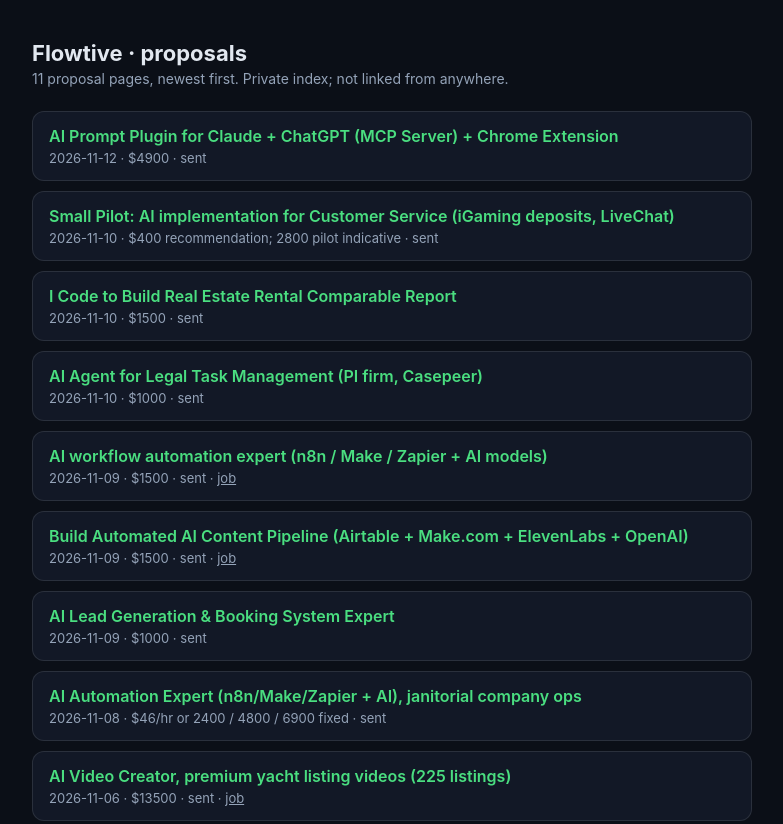
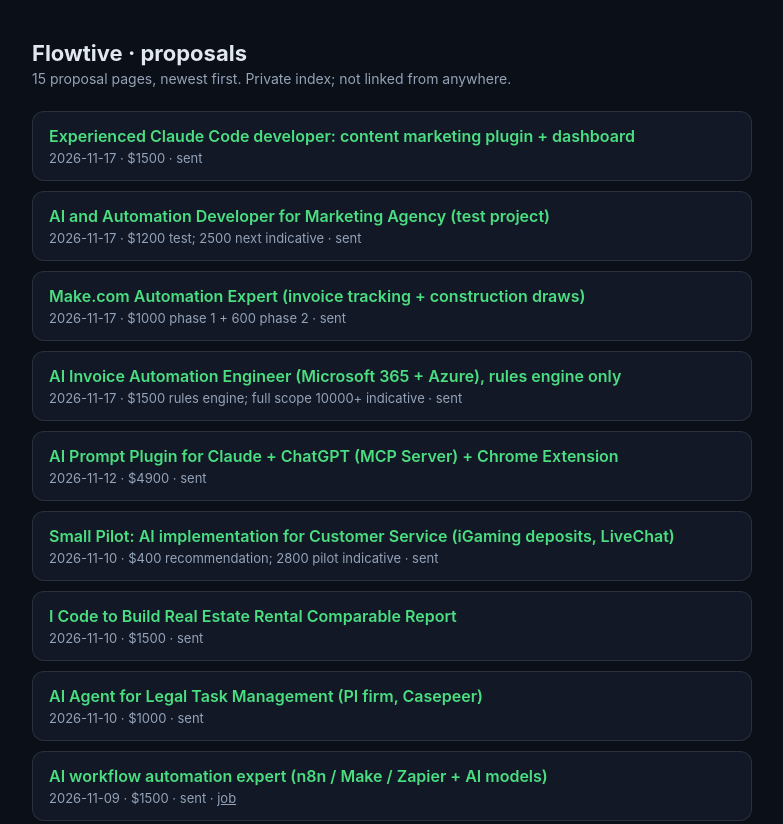
Before and after one commit to kristof-flowtive/proposals, a plain HTML site: page index.html in a window 1280 px wide. Shown: the top 824 px of the page, without its empty margins (248-1031 px from the left). Drawn offline with Linux system fonts and the light colour scheme.

Commit message:
Rebuild proposals index

```diff
--- a/index.html
+++ b/index.html
@@ -7,8 +7,12 @@ body{margin:0;background:#0B0F17;color:#e2e8f0;font-family:Inter,-apple-system,s
 ul{list-style:none;padding:0;margin:0} .row{background:#121826;border:1px solid rgba(255,255,255,.1);border-radius:12px;padding:14px 16px;margin-bottom:10px}
 .t{color:#4ADE80;text-decoration:none;font-weight:600} .t:hover{text-decoration:underline} .m{color:#94a3b8;font-size:13px;margin-top:4px} .m a{color:#94a3b8}
 </style></head><body><div class="wrap">
-<h1>Flowtive · proposals</h1><p>11 proposal pages, newest first. Private index; not linked from anywhere.</p>
+<h1>Flowtive · proposals</h1><p>15 proposal pages, newest first. Private index; not linked from anywhere.</p>
 <ul>
+<li class="row"><div><a class="t" href="https://kristof-flowtive.github.io/proposals/claude-content-plugin/">Experienced Claude Code developer: content marketing plugin + dashboard</a><div class="m">2026-11-17 · $1500 · sent</div></div></li>
+<li class="row"><div><a class="t" href="https://kristof-flowtive.github.io/proposals/agency-automation-test/">AI and Automation Developer for Marketing Agency (test project)</a><div class="m">2026-11-17 · $1200 test; 2500 next indicative · sent</div></div></li>
+<li class="row"><div><a class="t" href="https://kristof-flowtive.github.io/proposals/construction-invoice-draws/">Make.com Automation Expert (invoice tracking + construction draws)</a><div class="m">2026-11-17 · $1000 phase 1 + 600 phase 2 · sent</div></div></li>
+<li class="row"><div><a class="t" href="https://kristof-flowtive.github.io/proposals/m365-invoice-rules-engine/">AI Invoice Automation Engineer (Microsoft 365 + Azure), rules engine only</a><div class="m">2026-11-17 · $1500 rules engine; full scope 10000+ indicative · sent</div></div></li>
 <li class="row"><div><a class="t" href="https://kristof-flowtive.github.io/proposals/prompt-plugin-mcp/">AI Prompt Plugin for Claude + ChatGPT (MCP Server) + Chrome Extension</a><div class="m">2026-11-12 · $4900 · sent</div></div></li>
 <li class="row"><div><a class="t" href="https://kristof-flowtive.github.io/proposals/cs-deposit-enquiries-pilot/">Small Pilot: AI implementation for Customer Service (iGaming deposits, LiveChat)</a><div class="m">2026-11-10 · $400 recommendation; 2800 pilot indicative · sent</div></div></li>
 <li class="row"><div><a class="t" href="https://kristof-flowtive.github.io/proposals/rent-comp-report-automation/">I Code to Build Real Estate Rental Comparable Report</a><div class="m">2026-11-10 · $1500 · sent</div></div></li>
```
